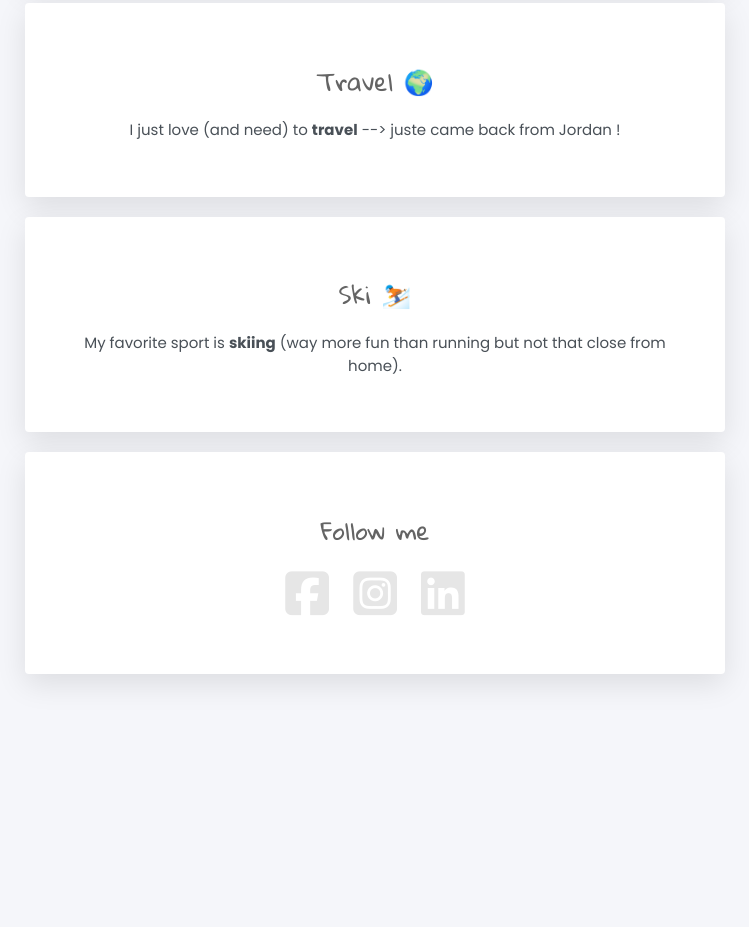
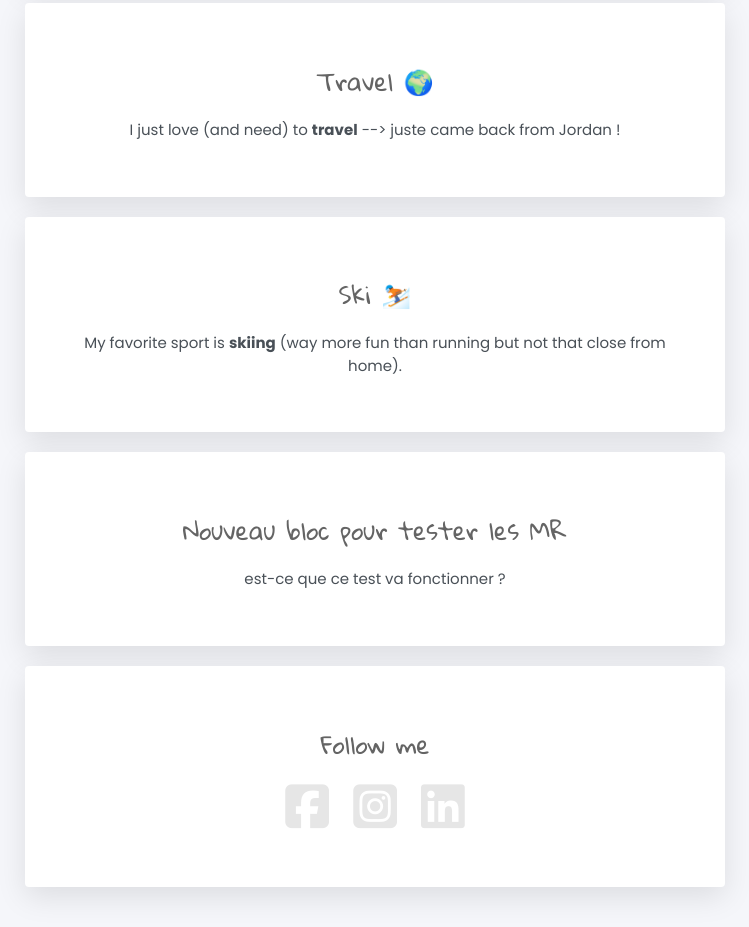
Before and after one commit to julie-veillard/profilev2, a plain HTML site: page index.html in a window 1280 px wide. Shown: the part 660-1587 px from the top of the page, without its empty margins (265-1014 px from the left). Before the commit the page ends 1374 px from the top, so only its background shows below. Drawn offline with Linux system fonts and the light colour scheme.

Commit message:
ajout d'une nouvelle card

```diff
--- a/index.html
+++ b/index.html
@@ -45,6 +45,13 @@
 				</p>
 			</div>
 			<div class="card-white">
+				<!-- New section -->
+				<h2>Nouveau bloc pour tester les MR</h2>
+				<p>
+					est-ce que ce test va fonctionner ?
+				</p>
+			</div>
+			<div class="card-white">
 				<!-- Footer section -->
 				<h2>Follow me</h2>
 				<ul class="list-inline">
```
